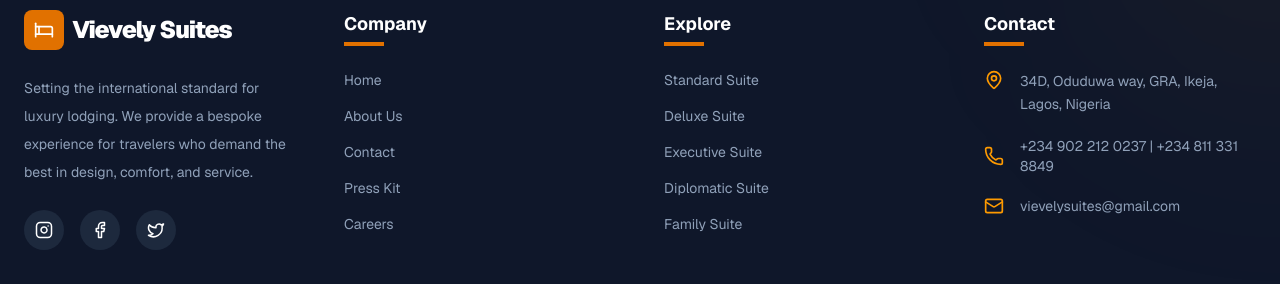
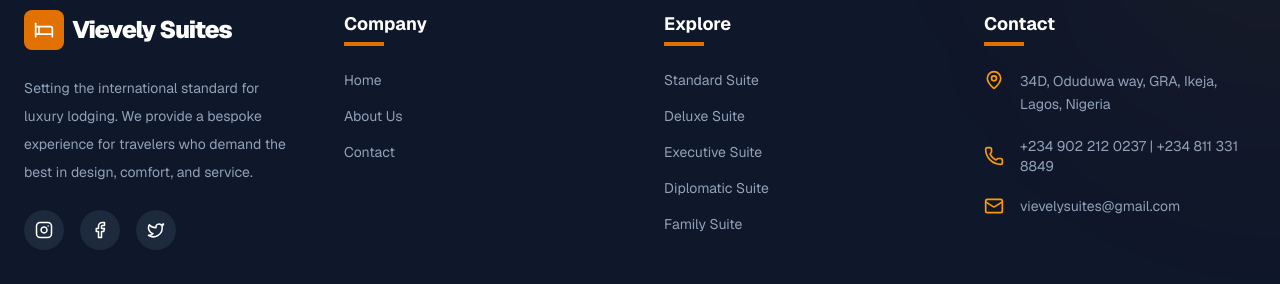
Before and after one commit to RolandMario/vievely-suites, a Next.js app: page / in a window 1280 px wide. Shown: the part 4004-4288 px from the top of the page. Built offline with nearby package versions, Linux system fonts and the light colour scheme.

Commit message:
adjust footer links 2

```diff
--- a/app/components/footer.tsx
+++ b/app/components/footer.tsx
@@ -128,11 +128,11 @@ const navigateTo = (route:any, suite = null) => {
 
           <div>
             <h4 className="text-white font-bold text-lg mb-8 relative after:content-[''] after:absolute after:bottom-[-8px] after:left-0 after:w-10 after:h-1 after:bg-amber-600">Company</h4>
-            <ul className="space-y-4">
-              {['Home', 'About Us', 'Contact', 'Press Kit', 'Careers'].map(item => (
-                <li key={item} className="hover:text-amber-500 transition-colors cursor-pointer text-sm">{item}</li>
+            <div className="space-y-4 flex flex-col">
+              {[{menu:'Home', route:'/', id:0}, {menu:'About Us', route:'/about', id:1}, {menu:'Contact', route:'/contact', id:2}].map(item => (
+                <Link key={item.id} href={`${item.route}`} className="hover:text-amber-500 transition-colors cursor-pointer text-sm">{item.menu}</Link>
               ))}
-            </ul>
+            </div>
           </div>
 
           <div>
```
